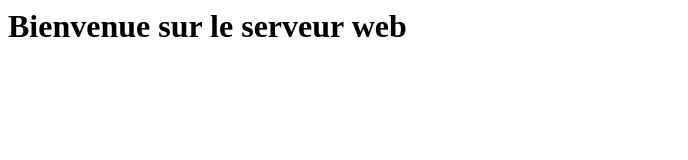
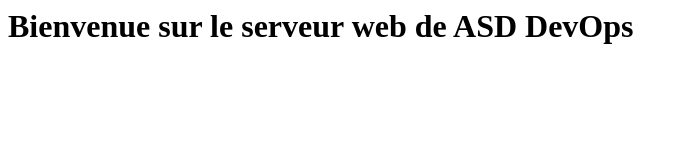
Before and after one commit to medkhaled/TP, a plain HTML site: page index.html in a window 1280 px wide. Shown: the whole page, without its empty margins (0-688 px from the left). Drawn offline with Linux system fonts and the light colour scheme.

Commit message:
Update index.html

```diff
--- a/index.html
+++ b/index.html
@@ -3,6 +3,6 @@
     <title>Bienvenue</title>
   </head>
   <body>
-    <h1>Bienvenue sur le serveur web </h1>
+    <h1>Bienvenue sur le serveur web de ASD DevOps</h1>
   </body>
 </html>
```
